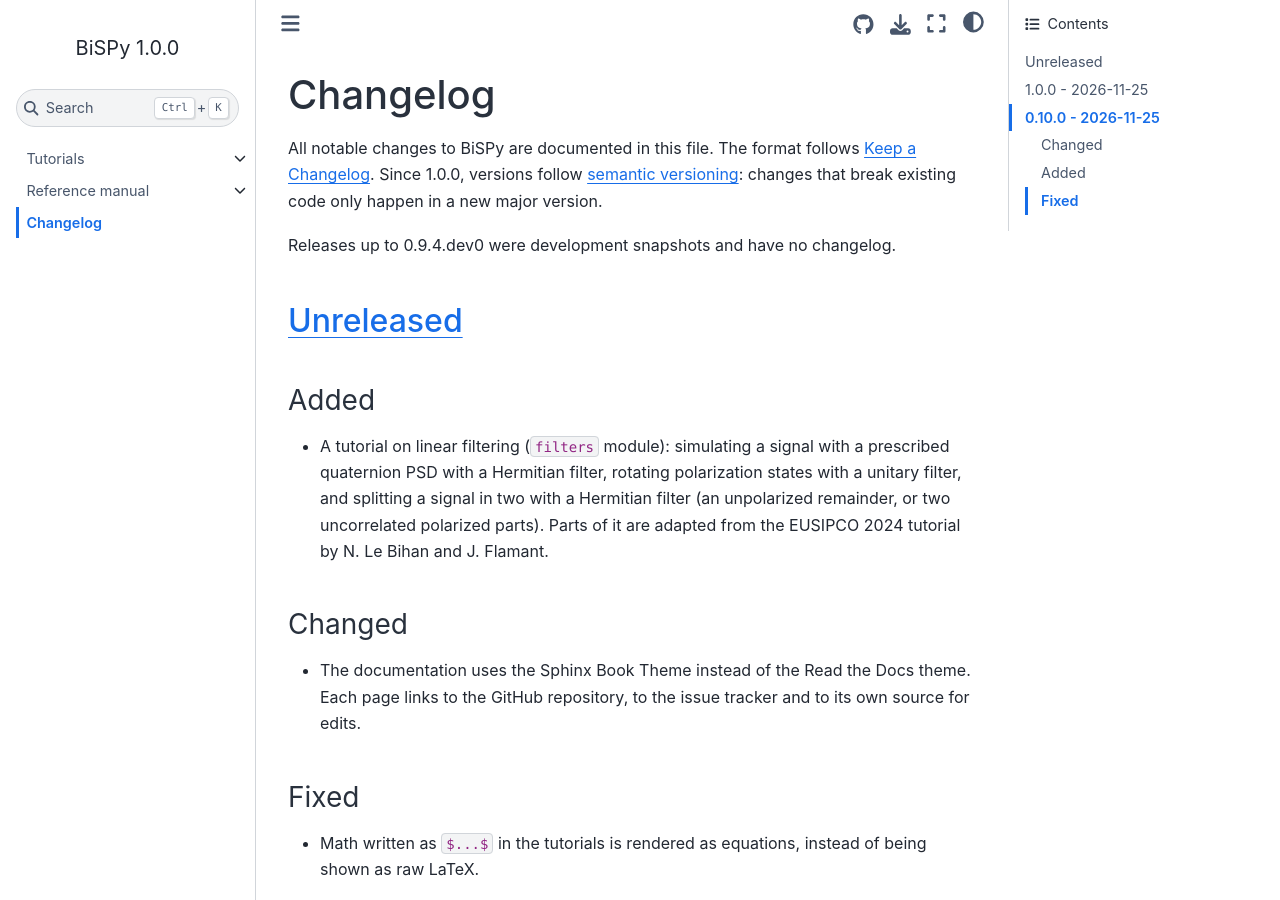
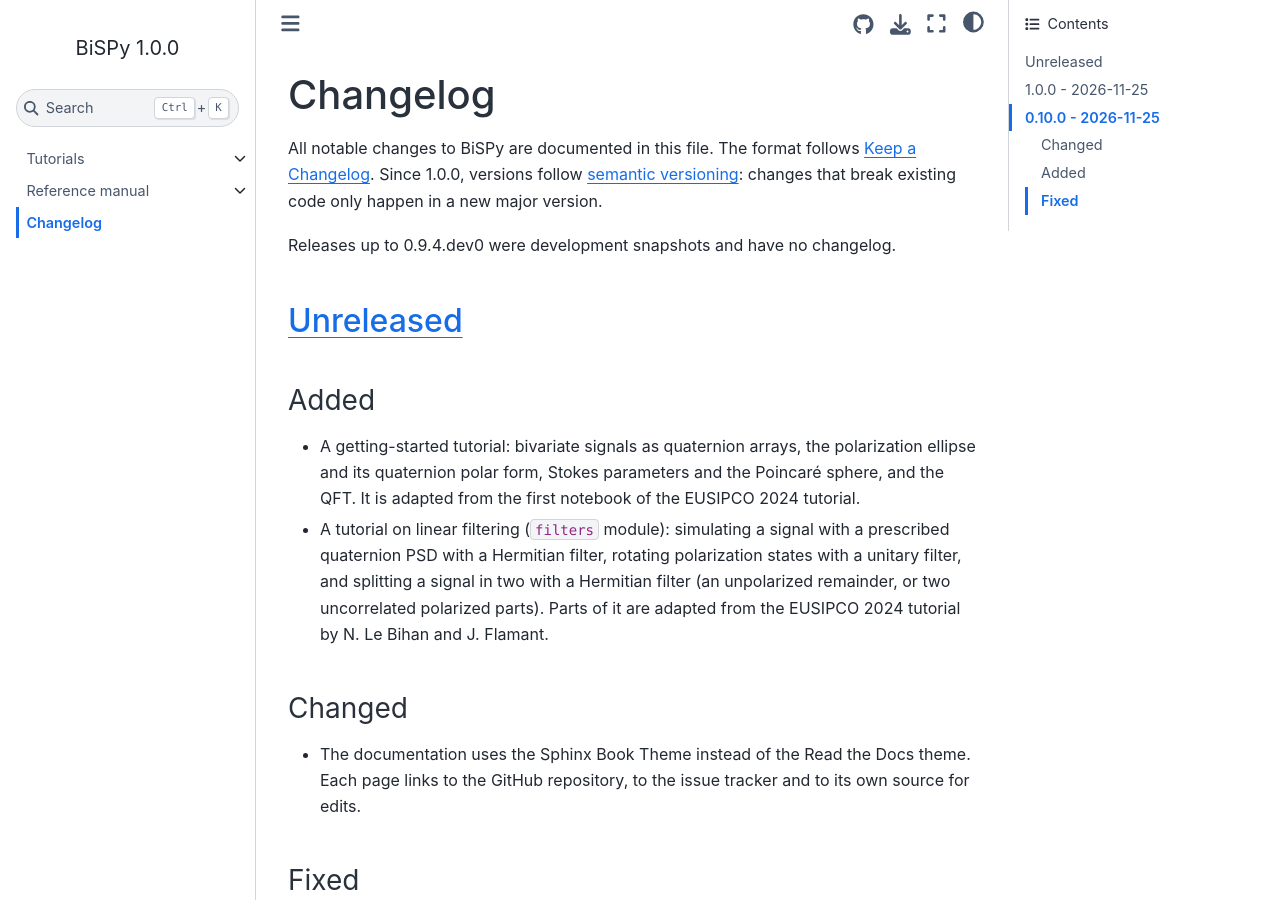
Before and after one commit to jflamant/bispy, a Sphinx documentation site: the page built from docs/changelog.md, in a window 1280 px wide and 900 px high. Built offline with Sphinx 7.4.7 and the Sphinx Book theme 1.1.4, drawn with Linux system fonts in a browser that asks for light colours.

Commit message:
Docs: add getting started tutorial

```diff
--- a/CHANGELOG.md
+++ b/CHANGELOG.md
@@ -10,6 +10,9 @@ Releases up to 0.9.4.dev0 were development snapshots and have no changelog.
 ## [Unreleased]
 
 ### Added
+- A getting-started tutorial: bivariate signals as quaternion arrays, the polarization
+  ellipse and its quaternion polar form, Stokes parameters and the Poincaré sphere, and
+  the QFT. It is adapted from the first notebook of the EUSIPCO 2024 tutorial.
 - A tutorial on linear filtering (`filters` module): simulating a signal with a prescribed
   quaternion PSD with a Hermitian filter, rotating polarization states with a unitary
   filter, and splitting a signal in two with a Hermitian filter (an unpolarized remainder,
--- a/docs/tutorials/index.rst
+++ b/docs/tutorials/index.rst
@@ -7,6 +7,7 @@ Tutorials
 .. toctree::
    :maxdepth: 2
 
+   gettingstarted
    timefrequency
    spectralanalysis
    filtering
```
Also changed, not shown: README.md (+1 -0 lines), docs/tutorials/gettingstarted.ipynb (added).
